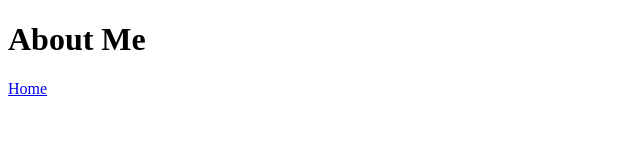
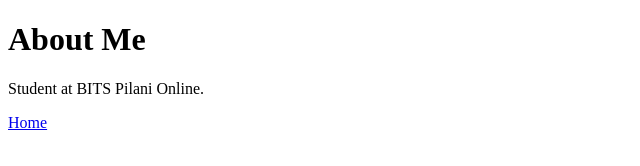
Before and after one commit to 2024eb01307/software-development-and-practices, a plain HTML site: page about.html in a window 1280 px wide. Shown: the whole page, without its empty margins (0-640 px from the left). Drawn offline with Linux system fonts and the light colour scheme.

Commit message:
Add student description to about.html on feature branch

```diff
--- a/about.html
+++ b/about.html
@@ -3,6 +3,7 @@
 <head><title>About</title></head>
 <body>
   <h1>About Me</h1>
+  <p>Student at BITS Pilani Online.</p>
   <a href="index.html">Home</a>
 </body>
 </html>
```
